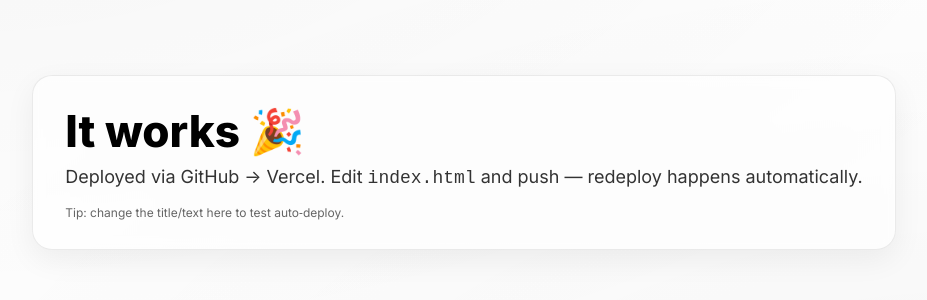
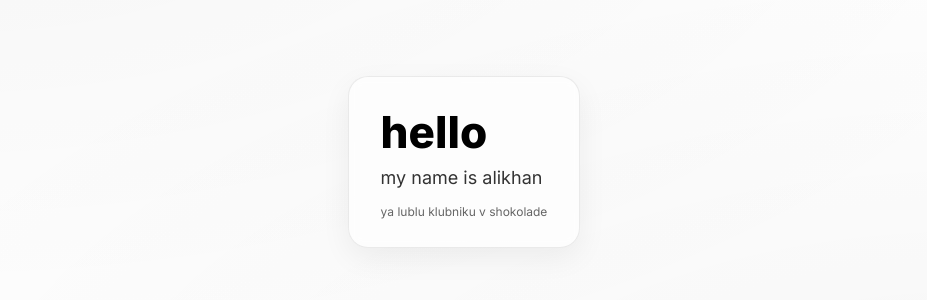
Before and after one commit to SerikovAlikhan/serikovalikhan, a plain HTML site: page index.html in a window 1280 px wide. Shown: the part 262-562 px from the top of the page, without its empty margins (176-1103 px from the left). Drawn offline with Linux system fonts and the light colour scheme.

Commit message:
Update index.html

```diff
--- a/index.html
+++ b/index.html
@@ -38,9 +38,9 @@
   <body>
     <main class="wrap">
       <section class="card">
-        <h1>It works 🎉</h1>
-        <p>Deployed via GitHub → Vercel. Edit <code>index.html</code> and push — redeploy happens automatically.</p>
-        <div class="hint">Tip: change the title/text here to test auto‑deploy.</div>
+        <h1>hello</h1>
+        <p>my name is alikhan</p>
+        <div class="hint">ya lublu klubniku v shokolade</div>
       </section>
     </main>
   </body>
```
